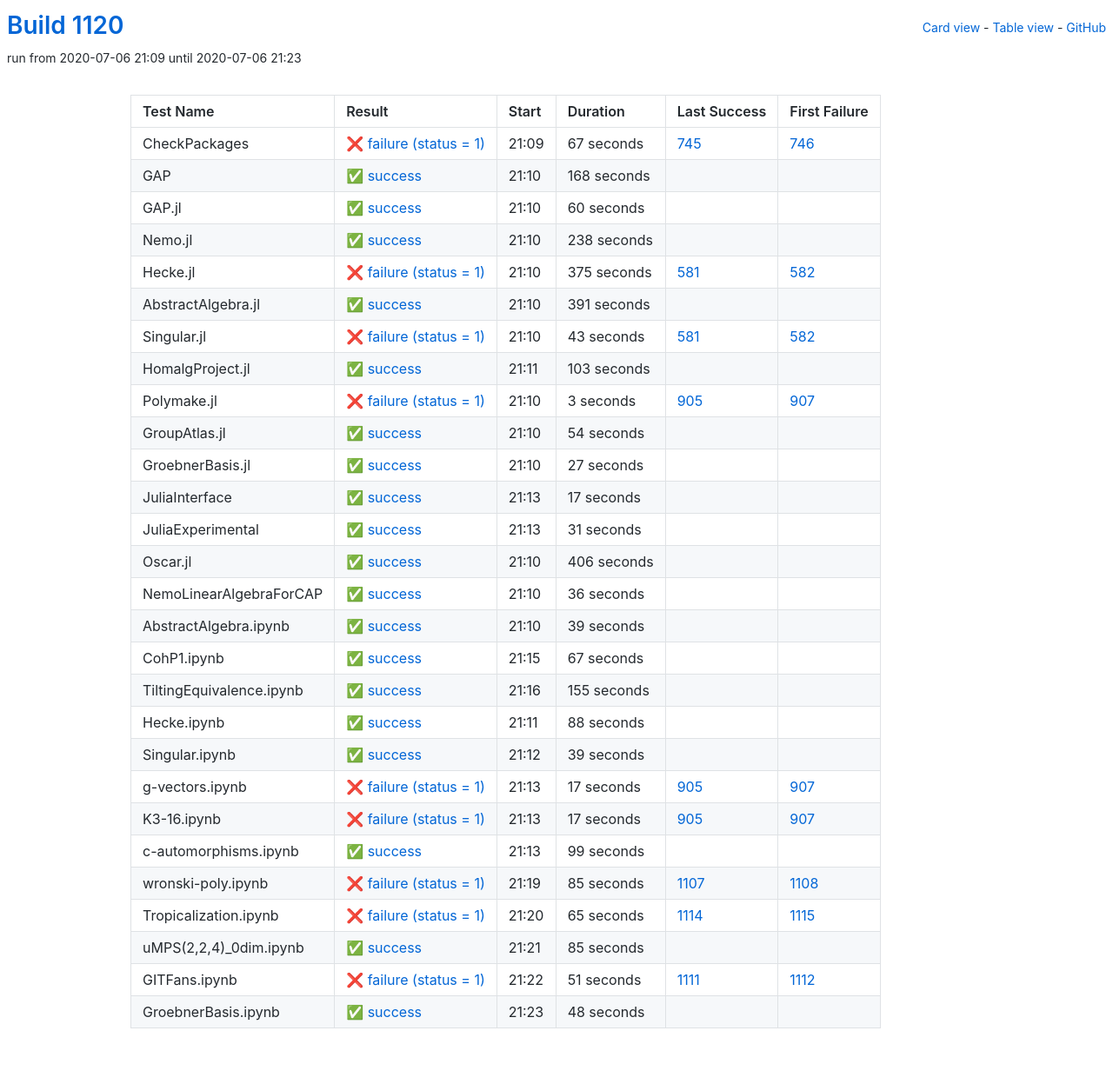
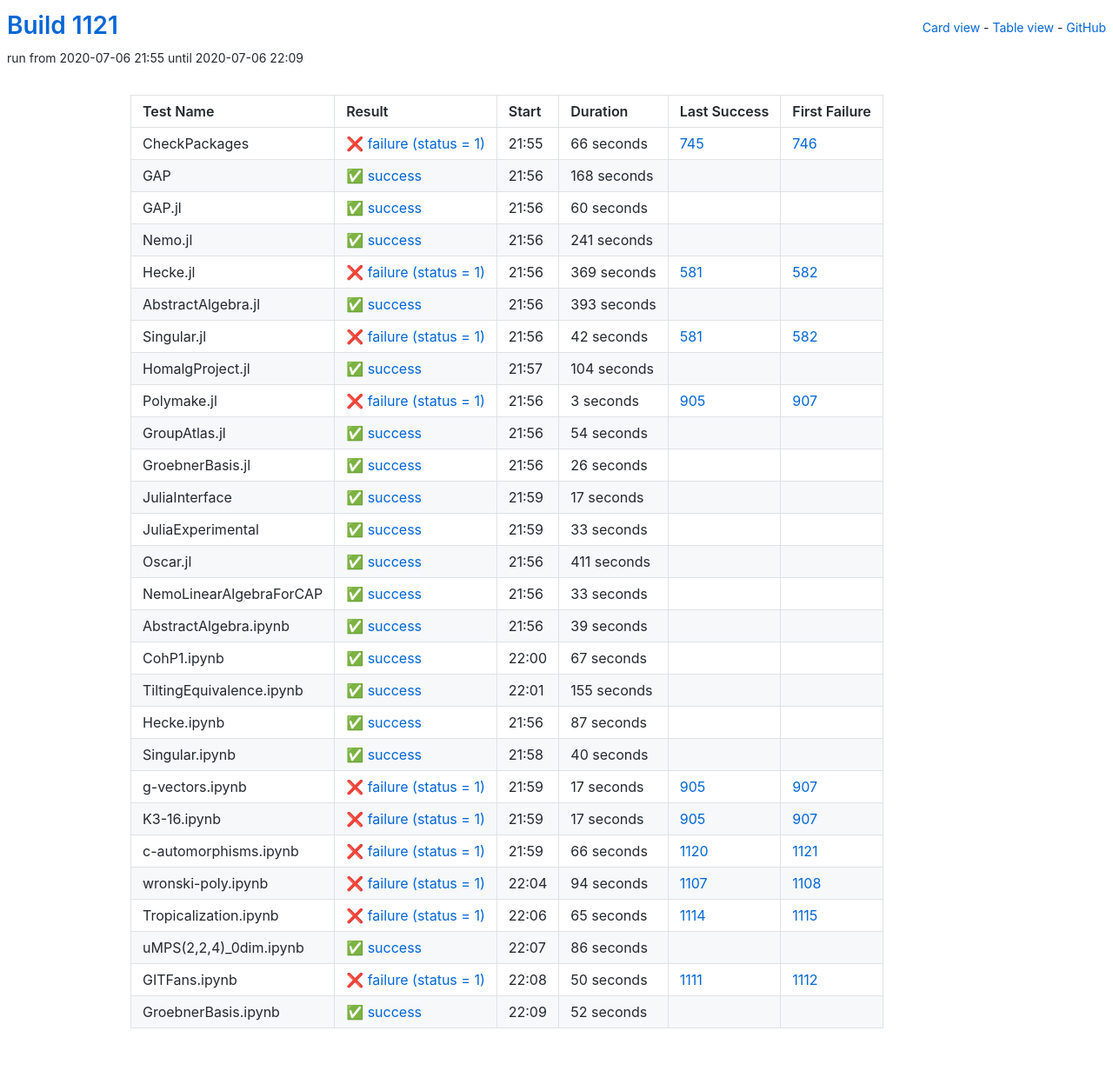
Before and after one commit to oscar-system/oscar-ci-status-1.4, a Jekyll site: the page built from table.html, in a window 1280 px wide. Shown: the whole page at 87% size. Built offline with Jekyll 4.4.1, drawn with Linux system fonts in a browser that asks for light colours.

Commit message:
Build #1121

```diff
--- a/_data/ci.yml
+++ b/_data/ci.yml
@@ -1,6 +1,6 @@
 ---
-build: 1120
-build_url: https://oscarci.mathematik.uni-kl.de/job/oscar-julia-1.4/1120/
+build: 1121
+build_url: https://oscarci.mathematik.uni-kl.de/job/oscar-julia-1.4/1121/
 job: oscar-julia-1.4
 organization: oscar-system
 repo: oscar-ci-status-1.4
@@ -8,20 +8,20 @@ repourl: https://github.com/oscar-system/oscar-ci-status-1.4
 tests:
 - name: CheckPackages
   id: checkpackages
-  log: https://oscarci.mathematik.uni-kl.de/job/oscar-julia-1.4/1120/artifact/logs/build-1120/CheckPackages.log
-  start: 2020-07-06 21:09
+  log: https://oscarci.mathematik.uni-kl.de/job/oscar-julia-1.4/1121/artifact/logs/build-1121/CheckPackages.log
+  start: 2020-07-06 21:55
   success: false
   exitcode: 1
   status: failure
-  duration: 67
+  duration: 66
   last_success: 745
   last_success_url: https://oscarci.mathematik.uni-kl.de/job/oscar-julia-1.4/745/
   first_failure: 746
   first_failure_url: https://oscarci.mathematik.uni-kl.de/job/oscar-julia-1.4/746/
 - name: GAP
   id: gap
-  log: https://oscarci.mathematik.uni-kl.de/job/oscar-julia-1.4/1120/artifact/logs/build-1120/GAP.log
-  start: 2020-07-06 21:10
+  log: https://oscarci.mathematik.uni-kl.de/job/oscar-julia-1.4/1121/artifact/logs/build-1121/GAP.log
+  start: 2020-07-06 21:56
   success: true
   exitcode: 0
   status: success
@@ -32,8 +32,8 @@ tests:
   first_failure_url:
 - name: GAP.jl
   id: gap-jl
-  log: https://oscarci.mathematik.uni-kl.de/job/oscar-julia-1.4/1120/artifact/logs/build-1120/GAP.jl.log
-  start: 2020-07-06 21:10
+  log: https://oscarci.mathematik.uni-kl.de/job/oscar-julia-1.4/1121/artifact/logs/build-1121/GAP.jl.log
+  start: 2020-07-06 21:56
   success: true
   exitcode: 0
   status: success
@@ -44,68 +44,68 @@ tests:
   first_failure_url:
 - name: Nemo.jl
   id: nemo-jl
-  log: https://oscarci.mathematik.uni-kl.de/job/oscar-julia-1.4/1120/artifact/logs/build-1120/Nemo.jl.log
-  start: 2020-07-06 21:10
+  log: https://oscarci.mathematik.uni-kl.de/job/oscar-julia-1.4/1121/artifact/logs/build-1121/Nemo.jl.log
+  start: 2020-07-06 21:56
   success: true
   exitcode: 0
   status: success
-  duration: 238
+  duration: 241
   last_success: false
   last_success_url:
   first_failure: false
   first_failure_url:
 - name: Hecke.jl
   id: hecke-jl
-  log: https://oscarci.mathematik.uni-kl.de/job/oscar-julia-1.4/1120/artifact/logs/build-1120/Hecke.jl.log
-  start: 2020-07-06 21:10
+  log: https://oscarci.mathematik.uni-kl.de/job/oscar-julia-1.4/1121/artifact/logs/build-1121/Hecke.jl.log
+  start: 2020-07-06 21:56
   success: false
   exitcode: 1
   status: failure
-  duration: 375
+  duration: 369
   last_success: 581
   last_success_url: https://oscarci.mathematik.uni-kl.de/job/oscar-julia-1.4/581/
   first_failure: 582
   first_failure_url: https://oscarci.mathematik.uni-kl.de/job/oscar-julia-1.4/582/
 - name: AbstractAlgebra.jl
   id: abstractalgebra-jl
-  log: https://oscarci.mathematik.uni-kl.de/job/oscar-julia-1.4/1120/artifact/logs/build-1120/AbstractAlgebra.jl.log
-  start: 2020-07-06 21:10
+  log: https://oscarci.mathematik.uni-kl.de/job/oscar-julia-1.4/1121/artifact/logs/build-1121/AbstractAlgebra.jl.log
+  start: 2020-07-06 21:56
   success: true
   exitcode: 0
   status: success
-  duration: 391
+  duration: 393
   last_success: false
   last_success_url:
   first_failure: false
   first_failure_url:
 - name: Singular.jl
   id: singular-jl
-  log: https://oscarci.mathematik.uni-kl.de/job/oscar-julia-1.4/1120/artifact/logs/build-1120/Singular.jl.log
-  start: 2020-07-06 21:10
+  log: https://oscarci.mathematik.uni-kl.de/job/oscar-julia-1.4/1121/artifact/logs/build-1121/Singular.jl.log
+  start: 2020-07-06 21:56
   success: false
   exitcode: 1
   status: failure
-  duration: 43
+  duration: 42
   last_success: 581
   last_success_url: https://oscarci.mathematik.uni-kl.de/job/oscar-julia-1.4/581/
   first_failure: 582
   first_failure_url: https://oscarci.mathematik.uni-kl.de/job/oscar-julia-1.4/582/
 - name: HomalgProject.jl
   id: homalgproject-jl
-  log: https://oscarci.mathematik.uni-kl.de/job/oscar-julia-1.4/1120/artifact/logs/build-1120/HomalgProject.jl.log
-  start: 2020-07-06 21:11
+  log: https://oscarci.mathematik.uni-kl.de/job/oscar-julia-1.4/1121/artifact/logs/build-1121/HomalgProject.jl.log
+  start: 2020-07-06 21:57
   success: true
   exitcode: 0
   status: success
-  duration: 103
+  duration: 104
   last_success: false
   last_success_url:
   first_failure: false
   first_failure_url:
 - name: Polymake.jl
   id: polymake-jl
-  log: https://oscarci.mathematik.uni-kl.de/job/oscar-julia-1.4/1120/artifact/logs/build-1120/Polymake.jl.log
-  start: 2020-07-06 21:10
+  log: https://oscarci.mathematik.uni-kl.de/job/oscar-julia-1.4/1121/artifact/logs/build-1121/Polymake.jl.log
+  start: 2020-07-06 21:56
   success: false
   exitcode: 1
   status: failure
@@ -116,8 +116,8 @@ tests:
   first_failure_url: https://oscarci.mathematik.uni-kl.de/job/oscar-julia-1.4/907/
 - name: GroupAtlas.jl
   id: groupatlas-jl
-  log: https://oscarci.mathematik.uni-kl.de/job/oscar-julia-1.4/1120/artifact/logs/build-1120/GroupAtlas.jl.log
-  start: 2020-07-06 21:10
+  log: https://oscarci.mathematik.uni-kl.de/job/oscar-julia-1.4/1121/artifact/logs/build-1121/GroupAtlas.jl.log
+  start: 2020-07-06 21:56
   success: true
   exitcode: 0
   status: success
@@ -128,20 +128,20 @@ tests:
   first_failure_url:
 - name: GroebnerBasis.jl
   id: groebnerbasis-jl
-  log: https://oscarci.mathematik.uni-kl.de/job/oscar-julia-1.4/1120/artifact/logs/build-1120/GroebnerBasis.jl.log
-  start: 2020-07-06 21:10
+  log: https://oscarci.mathematik.uni-kl.de/job/oscar-julia-1.4/1121/artifact/logs/build-1121/GroebnerBasis.jl.log
+  start: 2020-07-06 21:56
   success: true
   exitcode: 0
   status: success
-  duration: 27
+  duration: 26
   last_success: false
   last_success_url:
   first_failure: false
   first_failure_url:
 - name: JuliaInterface
   id: juliainterface
-  log: https://oscarci.mathematik.uni-kl.de/job/oscar-julia-1.4/1120/artifact/logs/build-1120/JuliaInterface.log
-  start: 2020-07-06 21:13
+  log: https://oscarci.mathematik.uni-kl.de/job/oscar-julia-1.4/1121/artifact/logs/build-1121/JuliaInterface.log
+  start: 2020-07-06 21:59
   success: true
   exitcode: 0
   status: success
@@ -152,44 +152,44 @@ tests:
   first_failure_url:
 - name: JuliaExperimental
   id: juliaexperimental
-  log: https://oscarci.mathematik.uni-kl.de/job/oscar-julia-1.4/1120/artifact/logs/build-1120/JuliaExperimental.log
-  start: 2020-07-06 21:13
+  log: https://oscarci.mathematik.uni-kl.de/job/oscar-julia-1.4/1121/artifact/logs/build-1121/JuliaExperimental.log
+  start: 2020-07-06 21:59
   success: true
   exitcode: 0
   status: success
-  duration: 31
+  duration: 33
   last_success: false
   last_success_url:
   first_failure: false
   first_failure_url:
 - name: Oscar.jl
   id: oscar-jl
-  log: https://oscarci.mathematik.uni-kl.de/job/oscar-julia-1.4/1120/artifact/logs/build-1120/Oscar.jl.log
-  start: 2020-07-06 21:10
+  log: https://oscarci.mathematik.uni-kl.de/job/oscar-julia-1.4/1121/artifact/logs/build-1121/Oscar.jl.log
+  start: 2020-07-06 21:56
   success: true
   exitcode: 0
   status: success
-  duration: 406
+  duration: 411
   last_success: false
   last_success_url:
   first_failure: false
   first_failure_url:
 - name: NemoLinearAlgebraForCAP
   id: nemolinearalgebraforcap
-  log: https://oscarci.mathematik.uni-kl.de/job/oscar-julia-1.4/1120/artifact/logs/build-1120/NemoLinearAlgebraForCAP.log
-  start: 2020-07-06 21:10
+  log: https://oscarci.mathematik.uni-kl.de/job/oscar-julia-1.4/1121/artifact/logs/build-1121/NemoLinearAlgebraForCAP.log
+  start: 2020-07-06 21:56
   success: true
   exitcode: 0
   status: success
-  duration: 36
+  duration: 33
   last_success: false
   last_success_url:
   first_failure: false
   first_failure_url:
 - name: AbstractAlgebra.ipynb
   id: abstractalgebra-ipynb
-  log: https://oscarci.mathematik.uni-kl.de/job/oscar-julia-1.4/1120/artifact/logs/build-1120/AbstractAlgebra.ipynb.log
-  start: 2020-07-06 21:10
+  log: https://oscarci.mathematik.uni-kl.de/job/oscar-julia-1.4/1121/artifact/logs/build-1121/AbstractAlgebra.ipynb.log
+  start: 2020-07-06 21:56
   success: true
   exitcode: 0
   status: success
@@ -200,8 +200,8 @@ tests:
   first_failure_url:
 - name: CohP1.ipynb
   id: cohp1-ipynb
-  log: https://oscarci.mathematik.uni-kl.de/job/oscar-julia-1.4/1120/artifact/logs/build-1120/CohP1.ipynb.log
-  start: 2020-07-06 21:15
+  log: https://oscarci.mathematik.uni-kl.de/job/oscar-julia-1.4/1121/artifact/logs/build-1121/CohP1.ipynb.log
+  start: 2020-07-06 22:00
   success: true
   exitcode: 0
   status: success
@@ -212,8 +212,8 @@ tests:
   first_failure_url:
 - name: TiltingEquivalence.ipynb
   id: tiltingequivalence-ipynb
-  log: https://oscarci.mathematik.uni-kl.de/job/oscar-julia-1.4/1120/artifact/logs/build-1120/TiltingEquivalence.ipynb.log
-  start: 2020-07-06 21:16
+  log: https://oscarci.mathematik.uni-kl.de/job/oscar-julia-1.4/1121/artifact/logs/build-1121/TiltingEquivalence.ipynb.log
+  start: 2020-07-06 22:01
   success: true
   exitcode: 0
   status: success
@@ -224,32 +224,32 @@ tests:
   first_failure_url:
 - name: Hecke.ipynb
   id: hecke-ipynb
-  log: https://oscarci.mathematik.uni-kl.de/job/oscar-julia-1.4/1120/artifact/logs/build-1120/Hecke.ipynb.log
-  start: 2020-07-06 21:11
+  log: https://oscarci.mathematik.uni-kl.de/job/oscar-julia-1.4/1121/artifact/logs/build-1121/Hecke.ipynb.log
+  start: 2020-07-06 21:56
   success: true
   exitcode: 0
   status: success
-  duration: 88
+  duration: 87
   last_success: false
   last_success_url:
   first_failure: false
   first_failure_url:
 - name: Singular.ipynb
   id: singular-ipynb
-  log: https://oscarci.mathematik.uni-kl.de/job/oscar-julia-1.4/1120/artifact/logs/build-1120/Singular.ipynb.log
-  start: 2020-07-06 21:12
+  log: https://oscarci.mathematik.uni-kl.de/job/oscar-julia-1.4/1121/artifact/logs/build-1121/Singular.ipynb.log
+  start: 2020-07-06 21:58
   success: true
   exitcode: 0
   status: success
-  duration: 39
+  duration: 40
   last_success: false
   last_success_url:
   first_failure: false
   first_failure_url:
 - name: g-vectors.ipynb
   id: g-vectors-ipynb
-  log: https://oscarci.mathematik.uni-kl.de/job/oscar-julia-1.4/1120/artifact/logs/build-1120/g-vectors.ipynb.log
-  start: 2020-07-06 21:13
+  log: https://oscarci.mathematik.uni-kl.de/job/oscar-julia-1.4/1121/artifact/logs/build-1121/g-vectors.ipynb.log
+  start: 2020-07-06 21:59
   success: false
   exitcode: 1
   status: failure
@@ -260,8 +260,8 @@ tests:
   first_failure_url: https://oscarci.mathematik.uni-kl.de/job/oscar-julia-1.4/907/
 - name: K3-16.ipynb
   id: k3-16-ipynb
-  log: https://oscarci.mathematik.uni-kl.de/job/oscar-julia-1.4/1120/artifact/logs/build-1120/K3-16.ipynb.log
-  start: 2020-07-06 21:13
+  log: https://oscarci.mathematik.uni-kl.de/job/oscar-julia-1.4/1121/artifact/logs/build-1121/K3-16.ipynb.log
+  start: 2020-07-06 21:59
   success: false
   exitcode: 1
   status: failure
@@ -272,32 +272,32 @@ tests:
   first_failure_url: https://oscarci.mathematik.uni-kl.de/job/oscar-julia-1.4/907/
 - name: c-automorphisms.ipynb
   id: c-automorphisms-ipynb
-  log: https://oscarci.mathematik.uni-kl.de/job/oscar-julia-1.4/1120/artifact/logs/build-1120/c-automorphisms.ipynb.log
-  start: 2020-07-06 21:13
-  success: true
-  exitcode: 0
-  status: success
-  duration: 99
-  last_success: false
-  last_success_url:
-  first_failure: false
-  first_failure_url:
-- name: wronski-poly.ipynb
-  id: wronski-poly-ipynb
-  log: https://oscarci.mathematik.uni-kl.de/job/oscar-julia-1.4/1120/artifact/logs/build-1120/wronski-poly.ipynb.log
-  start: 2020-07-06 21:19
+  log: https://oscarci.mathematik.uni-kl.de/job/oscar-julia-1.4/1121/artifact/logs/build-1121/c-automorphisms.ipynb.log
+  start: 2020-07-06 21:59
   success: false
   exitcode: 1
   status: failure
-  duration: 85
+  duration: 66
+  last_success: 1120
+  last_success_url: https://oscarci.mathematik.uni-kl.de/job/oscar-julia-1.4/1120/
+  first_failure: 1121
+  first_failure_url: https://oscarci.mathematik.uni-kl.de/job/oscar-julia-1.4/1121/
+- name: wronski-poly.ipynb
+  id: wronski-poly-ipynb
+  log: https://oscarci.mathematik.uni-kl.de/job/oscar-julia-1.4/1121/artifact/logs/build-1121/wronski-poly.ipynb.log
+  start: 2020-07-06 22:04
+  success: false
+  exitcode: 1
+  status: failure
+  duration: 94
   last_success: 1107
   last_success_url: https://oscarci.mathematik.uni-kl.de/job/oscar-julia-1.4/1107/
   first_failure: 1108
   first_failure_url: https://oscarci.mathematik.uni-kl.de/job/oscar-julia-1.4/1108/
 - name: Tropicalization.ipynb
   id: tropicalization-ipynb
-  log: https://oscarci.mathematik.uni-kl.de/job/oscar-julia-1.4/1120/artifact/logs/build-1120/Tropicalization.ipynb.log
-  start: 2020-07-06 21:20
+  log: https://oscarci.mathematik.uni-kl.de/job/oscar-julia-1.4/1121/artifact/logs/build-1121/Tropicalization.ipynb.log
+  start: 2020-07-06 22:06
   success: false
   exitcode: 1
   status: failure
@@ -308,36 +308,36 @@ tests:
   first_failure_url: https://oscarci.mathematik.uni-kl.de/job/oscar-julia-1.4/1115/
 - name: uMPS(2,2,4)_0dim.ipynb
   id: umps-2-2-4-0dim-ipynb
-  log: https://oscarci.mathematik.uni-kl.de/job/oscar-julia-1.4/1120/artifact/logs/build-1120/uMPS-2-2-4-_0dim.ipynb.log
-  start: 2020-07-06 21:21
+  log: https://oscarci.mathematik.uni-kl.de/job/oscar-julia-1.4/1121/artifact/logs/build-1121/uMPS-2-2-4-_0dim.ipynb.log
+  start: 2020-07-06 22:07
   success: true
   exitcode: 0
   status: success
-  duration: 85
+  duration: 86
   last_success: false
   last_success_url:
   first_failure: false
   first_failure_url:
 - name: GITFans.ipynb
   id: gitfans-ipynb
-  log: https://oscarci.mathematik.uni-kl.de/job/oscar-julia-1.4/1120/artifact/logs/build-1120/GITFans.ipynb.log
-  start: 2020-07-06 21:22
+  log: https://oscarci.mathematik.uni-kl.de/job/oscar-julia-1.4/1121/artifact/logs/build-1121/GITFans.ipynb.log
+  start: 2020-07-06 22:08
   success: false
   exitcode: 1
   status: failure
-  duration: 51
+  duration: 50
   last_success: 1111
   last_success_url: https://oscarci.mathematik.uni-kl.de/job/oscar-julia-1.4/1111/
   first_failure: 1112
   first_failure_url: https://oscarci.mathematik.uni-kl.de/job/oscar-julia-1.4/1112/
 - name: GroebnerBasis.ipynb
   id: groebnerbasis-ipynb
-  log: https://oscarci.mathematik.uni-kl.de/job/oscar-julia-1.4/1120/artifact/logs/build-1120/GroebnerBasis.ipynb.log
-  start: 2020-07-06 21:23
+  log: https://oscarci.mathematik.uni-kl.de/job/oscar-julia-1.4/1121/artifact/logs/build-1121/GroebnerBasis.ipynb.log
+  start: 2020-07-06 22:09
   success: true
   exitcode: 0
   status: success
-  duration: 48
+  duration: 52
   last_success: false
   last_success_url:
   first_failure: false
```
Also changed, not shown: README.md.
